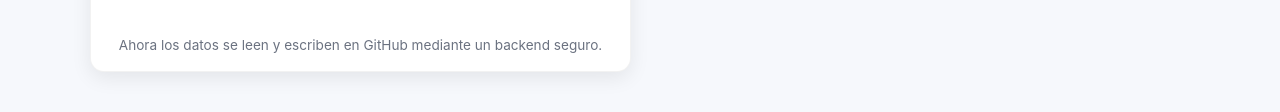
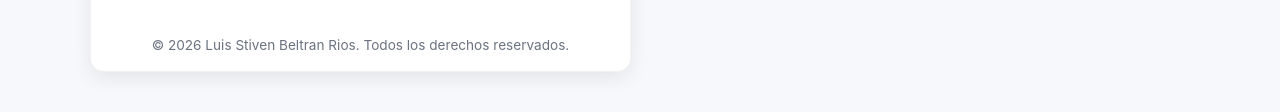
Before and after one commit to lsbel/tomapresionarterial, a plain HTML site: page index.html in a window 1280 px wide. Shown: the part 558-670 px from the top of the page. Drawn offline with Linux system fonts and the light colour scheme; no server answers.

Commit message:
Update footer note with copyright information

```diff
--- a/index.html
+++ b/index.html
@@ -215,7 +215,7 @@
         <span class="status" id="filterStatus" style="margin-left:auto;"></span>
       </div>
       <div class="tableWrap" id="tableContainer"></div>
-      <div class="footerNote">Ahora los datos se leen y escriben en GitHub mediante un backend seguro.</div>
+      <div class="footerNote">© 2026 Luis Stiven Beltran Rios. Todos los derechos reservados.</div>
     </section>
   </main>
 
```
